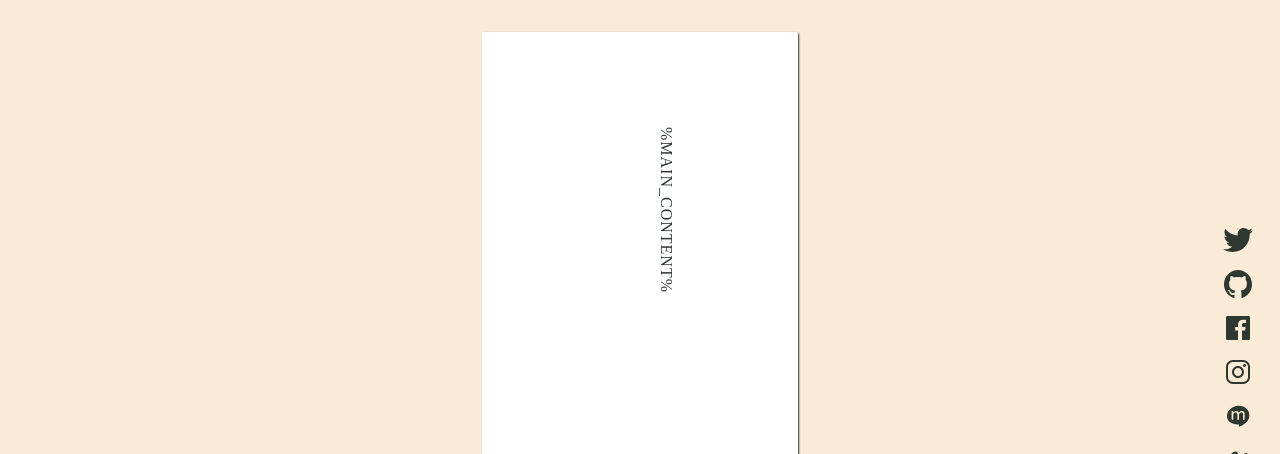
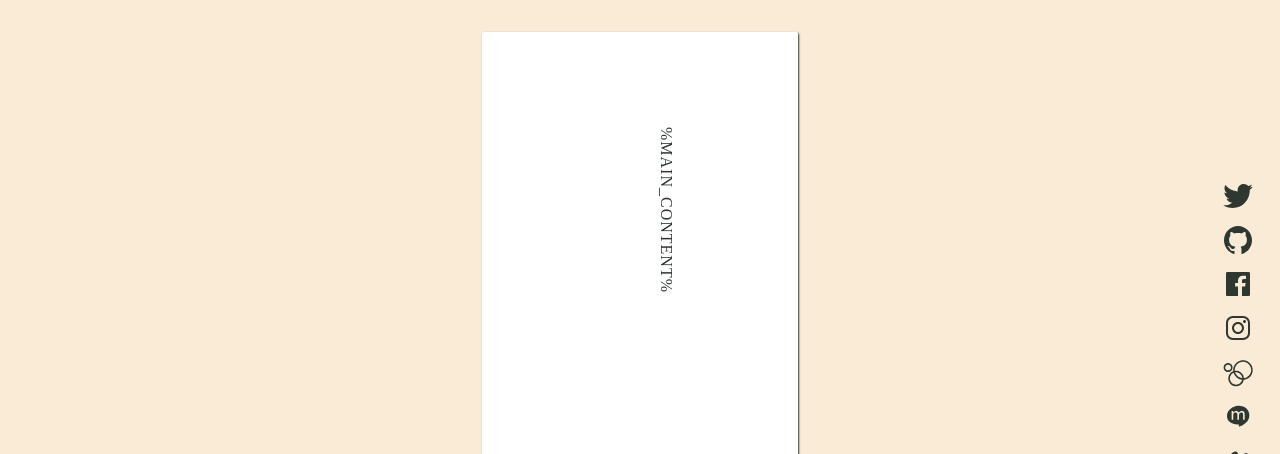
Before and after one commit to plageoj/plageoj, a website: page src/index.html in a window 1280 px wide. Shown: the top 454 px of the page. Drawn offline with nearby package versions, Linux system fonts and the light colour scheme.

Commit message:
add utakata

```diff
--- a/src/assets/index.css
+++ b/src/assets/index.css
@@ -53,7 +53,7 @@ aside {
   right: 0;
 
   ul {
-    max-height: 80vh;
+    max-height: 100vh;
     width: max-content;
     padding: 0 max(1rem, 2vw);
     display: flex;
--- a/src/index.html
+++ b/src/index.html
@@ -61,6 +61,20 @@
         <li>
           <a href="https://instagram.com/plageoj" target="_blank">
             <ion-icon name="logo-instagram"></ion-icon>
+          </a>
+        </li>
+        <li>
+          <a href="https://utakatanka.jp/kajin/4207" target="_blank">
+            <svg xmlns="http://www.w3.org/2000/svg" viewBox="0 0 400 400">
+              <g transform="translate(0,400) scale(0.1,-0.1)">
+                <path
+                  d="M2375 3450 c-486 -105 -842 -460 -951 -950 -12 -50 -18 -130 -20 -237 l-2 -162 -84 -44 c-594 -305 -710 -1114 -226 -1573 122 -115 251 -189 414 -236 69 -20 102 -23 254 -23 152 0 185 3 254 23 344 99 606 367 685 702 l18 75 98 17 c396 68 720 305 894 655 80 161 119 312 128 498 28 584 -346 1091 -916 1242 -82 22 -122 26 -276 29 -150 3 -195 0 -270 -16z m520 -214 c390 -113 671 -429 740 -830 42 -244 -16 -503 -162 -723 -93 -141 -271 -292 -426 -363 -74 -33 -210 -74 -273 -83 l-42 -5 -7 57 c-11 93 -43 218 -76 294 -92 211 -272 395 -483 492 -139 65 -202 78 -396 81 l-175 3 -3 73 c-4 87 20 242 52 336 86 252 262 459 496 585 87 46 212 90 304 107 28 5 121 7 206 6 131 -3 169 -8 245 -30z m-949 -1296 c315 -81 545 -340 589 -663 l6 -49 -58 7 c-297 37 -589 231 -749 500 -34 58 -79 157 -89 198 l-7 27 114 0 c82 0 137 -6 194 -20z m-476 -102 c154 -427 527 -734 968 -798 45 -7 82 -16 82 -20 0 -4 -9 -33 -20 -64 -113 -330 -398 -536 -740 -536 -344 0 -639 216 -743 545 -110 347 46 724 376 906 28 16 53 29 53 29 1 0 11 -28 24 -62z"
+                />
+                <path
+                  d="M600 3101 c-98 -31 -163 -72 -235 -145 -82 -83 -118 -145 -145 -252 -25 -98 -25 -190 0 -288 27 -107 63 -169 145 -252 113 -115 231 -164 395 -164 164 0 282 49 395 164 82 83 118 145 145 252 25 98 25 190 0 288 -27 107 -63 169 -145 252 -73 75 -147 119 -244 148 -75 22 -238 21 -311 -3z m328 -220 c75 -41 135 -103 170 -179 22 -48 27 -71 27 -142 0 -71 -5 -94 -27 -142 -35 -75 -94 -138 -170 -179 -60 -33 -68 -34 -168 -34 -100 0 -108 1 -168 34 -76 41 -135 104 -170 179 -38 81 -38 202 0 283 44 96 122 167 226 206 24 9 68 12 127 10 80 -3 97 -7 153 -36z"
+                />
+              </g>
+            </svg>
           </a>
         </li>
         <li>
```
